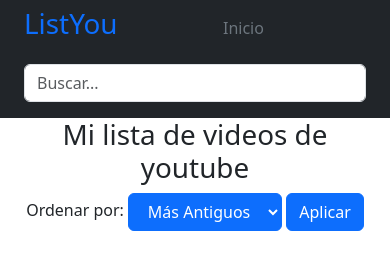
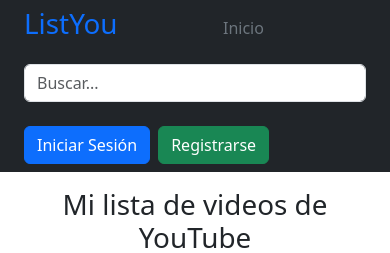
Before and after one commit to emersonxinay/almacen_de_videos_youtube, a Flask app: page / in a window 390 px wide. Shown: the top 253 px of the page. Run offline with Flask 3, Linux system fonts and the light colour scheme; some libraries are stand-ins or nearby versions.

Commit message:
fix login y registro

```diff
--- a/app.py
+++ b/app.py
@@ -1,4 +1,4 @@
-from flask import Flask, render_template, request, redirect, url_for, flash, send_from_directory
+from flask import Flask, Blueprint, render_template, request, redirect, url_for, flash, send_from_directory
 from flask_sqlalchemy import SQLAlchemy
 from flask_migrate import Migrate
 from flask_login import LoginManager, UserMixin, login_user, login_required, current_user, logout_user
@@ -25,6 +25,7 @@ migrate = Migrate(app, db)
 login_manager = LoginManager()
 login_manager.login_view = 'login'  # Vista de inicio de sesión
 login_manager.init_app(app)
+
 
 # Configuración para subir archivos
 app.config['UPLOAD_FOLDER'] = 'uploads'
@@ -206,7 +207,8 @@ def delete_video(id):
 @app.route('/search', methods=['GET'])
 def search():
     query = request.args.get('query')
-    videos = Video.query.filter(Video.title.contains(query)).all()
+    videos = Video.query.filter(Video.title.contains(
+        query) | Video.description.contains(query)).all()
     return render_template('search.html', videos=videos, query=query, embed_youtube_url=embed_youtube_url)
 
 # Configura la ruta para la página de error 404
@@ -273,6 +275,28 @@ def login():
         flash('Credenciales inválidas. Inténtalo de nuevo.', 'danger')
     return render_template('login.html')
 
+# registrar usuario
+
+
+@app.route('/registro', methods=['GET', 'POST'])
+def registro():
+    if request.method == 'POST':
+        username = request.form['username']
+        password = request.form['password']
+        # Verificar si el usuario ya existe
+        existing_user = User.query.filter_by(username=username).first()
+        if existing_user:
+            flash('El nombre de usuario ya está en uso.', 'danger')
+        else:
+            new_user = User(username=username)
+            new_user.set_password(password)
+            db.session.add(new_user)
+            db.session.commit()
+            flash('¡Registro exitoso! Ahora puedes iniciar sesión.', 'success')
+            # Redirige a la página de inicio de sesión
+            return redirect(url_for('login'))
+    return render_template('registro.html')
+
 
 @login_manager.user_loader
 def load_user(user_id):
--- a/static/css/style.css
+++ b/static/css/style.css
@@ -11,7 +11,7 @@ body {
 }
 
 .footer {
-  position: absolute;
+  position: relative;
   bottom: 0;
   width: 100%;
   background-color: #333;
--- a/templates/base.html
+++ b/templates/base.html
@@ -35,7 +35,7 @@
     <!-- sección navegación -->
     <div class="container-fluid bg-dark ">{% include "shared/nav.html" %}</div>
     <!-- sección principal -->
-    <main class="container">{% block principal %}{% endblock %}</main>
+    <main class="container my-3">{% block principal %}{% endblock %}</main>
 
     <!-- pie de pagina  -->
     <footer class="footer container-fluid bg-dark ">
--- a/templates/index.html
+++ b/templates/index.html
@@ -1,15 +1,33 @@
 {% extends "base.html" %} {% block principal %}
-<div class="container ">
-  <div class="row mb-4">
-    <h1 class="text-center">Mi lista de videos de youtube</h1>
-    <div class="col-12">
-      <form class="text-center">
-        <label for="ordenSelect">Ordenar por:</label>
-        <select id="ordenSelect" class="btn btn-primary" name="orden">
-          <option value="asc" class="btn btn-success">Más Antiguos</option>
-          <option value="desc" class="btn btn-success">Más Recientes</option>
-        </select>
-        <button type="submit" class="btn btn-primary">Aplicar</button>
+<div class="container">
+  <div class=" text-center">
+    <h1>Mi lista de videos de YouTube</h1>
+  </div>
+  <div class="row mb-4 text-center ">
+    <div class="  text-center">
+      <form class="mb-3">
+        <div class="d-flex justify-content-center align-items-center">
+          <div class="col mx-2">
+            <label for="ordenSelect" class="me-2">Ordenar por:</label>
+            <div class="d-flex">
+              <select
+                id="ordenSelect"
+                class="form-select btn btn-primary mx-1 d-block  "
+                name="orden"
+              >
+                <option value="asc" class="btn btn-success">
+                  Más Antiguos
+                </option>
+                <option value="desc" class="btn btn-success">
+                  Más Recientes
+                </option>
+              </select>
+              <button type="submit" class="btn btn-primary  mx-1 d-block ">
+                Aplicar
+              </button>
+            </div>
+          </div>
+        </div>
       </form>
     </div>
   </div>
@@ -18,24 +36,29 @@
     <div class="col-md-4">
       <div class="card mb-4">
         <div class="embed-responsive embed-responsive-16by9">
-          <iframe class="embed-responsive-item" src="{{ embed_youtube_url(video.youtube_url) }}" frameborder="0"
-            allowfullscreen width="100%" height="305"></iframe>
+          <iframe
+            class="embed-responsive-item"
+            src="{{ embed_youtube_url(video.youtube_url) }}"
+            frameborder="0"
+            width="100%"
+            height="300px"
+            allowfullscreen
+          ></iframe>
         </div>
         <h2 class="card-header">{{ video.title }}</h2>
         <div class="card-body">
           <p class="card-text">{{ video.description }}</p>
         </div>
         <div class="card-footer">
-          <a href="/video/{{ video.id }}" class="btn btn-primary">Ver Detalles</a>
+          <a
+            href="/video/{{ video.id }}"
+            class="btn btn-primary d-block mx-auto"
+            >Ver Detalles</a
+          >
         </div>
       </div>
     </div>
     {% endfor %}
   </div>
-
-  <!-- prueba de codigo para relación de tablas  -->
-
-  <!-- fin de codigo de prueba  -->
-
-  {% endblock %}
 </div>
+{% endblock %}
--- a/templates/mis_videos.html
+++ b/templates/mis_videos.html
@@ -16,6 +16,8 @@
               class="embed-responsive-item"
               src="{{ embed_youtube_url(video.youtube_url) }}"
               frameborder="0"
+              width="100%"
+              height="300px"
               allowfullscreen
             ></iframe>
           </div>
--- a/templates/shared/nav.html
+++ b/templates/shared/nav.html
@@ -86,6 +86,15 @@
           </li>
         </ul>
       </div>
+      {% else %}
+      <div class="d-flex">
+        <a href="{{ url_for('login') }}" class="btn btn-primary me-2 my-2"
+          >Iniciar Sesión</a
+        >
+        <a href="{{ url_for('registro') }}" class="btn btn-success  my-2"
+          >Registrarse</a
+        >
+      </div>
       {% endif %}
     </div>
   </div>
```
Also changed, not shown: templates/login.html (+20 -8 lines), templates/registro.html (+25 -6 lines), instance/videos.db, 2 other files.
